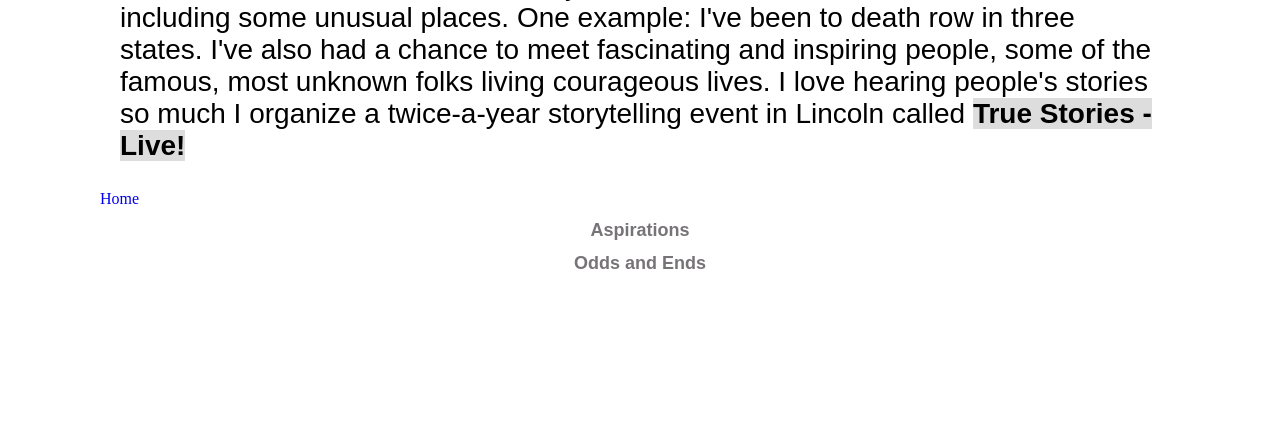
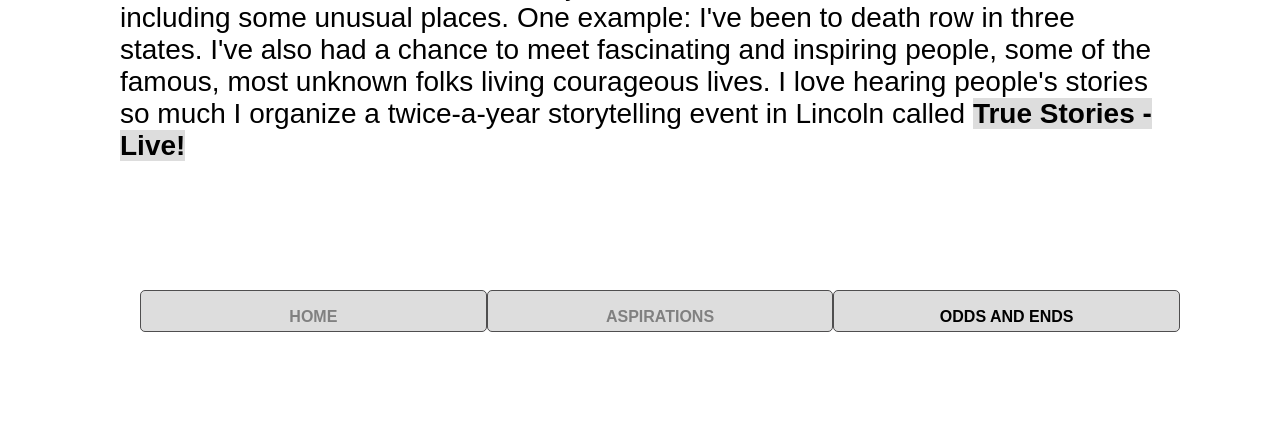
Before and after one commit to davidmartin77/personal_site, a PHP site: page /odds_and_ends.php in a window 1280 px wide. Shown: the part 452-884 px from the top of the page. Before the commit the page ends 721 px from the top, so only its background shows below. Run offline with PHP 8.4, Linux system fonts and the light colour scheme.

Commit message:
shows current page with darker font. adds hover.

```diff
--- a/navigation.php
+++ b/navigation.php
@@ -3,15 +3,19 @@
 
 <div id="navigation">
 <ul>
+
 <li<?php if ($thisPage=="Home")
 echo " id=\"currentpage\""; ?>>
-<a href="index.php">Home</a>
-</li<?php if ($thisPage=="Aspirations")
+<a href="index.php">HOME</a></li>
+
+<li<?php if ($thisPage=="Aspirations")
 echo " id=\"currentpage\""; ?>>
-<a href = "aspirations.php">Aspirations</a></li>
+<a href="aspirations.php">ASPIRATIONS</a></li>
+
 <li<?php if ($thisPage=="odds_and_ends")
 echo " id=\"currentpage\""; ?>>
-<a href="odds_and_ends.php">Odds and Ends</a></li>
+<a href="odds_and_ends.php">ODDS AND ENDS</a></li>
 
 </ul>
 </div>
+</html>
--- a/odds_and_ends.php
+++ b/odds_and_ends.php
@@ -1,13 +1,5 @@
 <?php
 	$thisPage="odds_and_ends";
-
-// 	function iscurrentpage ($pagename, $currentpage) {
-
-// 		if ($pagename == $currentpage) {
-// 			echo "pageslist__pagesitem--current page";
-// 	}
-// }
-
 ?>
 
 
@@ -36,25 +28,9 @@
 
  </div>
 
-<div class = "navigation">
+ <?php include("navigation.php"); ?>
 
-			<a class = "navigation__item" <?php if ($thisPage=="odds_and_ends") {echo " id=\"navigation__item--currentPage\"";} ?> href = "index.php">
-				Home
-			</a>
 
-		<div class = "navigation__item">
-			<a href = "aspirations.php">
-				<h1> Aspirations </h1>
-			</a>
-		</div>
-
-		<div class = "navigation__item">
-			<a href = "odds_and_ends.php">
-				<h1> Odds and Ends </h1>
-			</a>
-		</div>
-
-	</div>
 
 
 
--- a/stylesheet.css
+++ b/stylesheet.css
@@ -60,9 +60,7 @@ a {
 
 #navigation ul {
 	display: -webkit-flex;
-	-webkit-justify-content: space-around;
-	-webkit-align-items: flex-end;
-	padding-top: 50px;
+		padding-top: 100px;
 }
 
 #navigation li {
@@ -71,30 +69,30 @@ a {
 	-webkit-align-items: flex-end;
 	height: 40px;
 	width: 400px;
-	background-color: #dddddd;
-	border-color: #4f4E4f;
 	border-style: solid;
 	border-width: 1px;
 	border-radius: 5px;
-}
-#navigation a {
-	color: #666666;
-	font-weight: bold;
-
+	background-color: #dddddd;
+	border-color: #4f4E4f;
 }
 
-#navigation #currentPage a {
-	display: -webkit-flex;
-	-webkit-justify-content: space-around;
-	-webkit-align-items: flex-end;
-	font-size: 20px;
+#navigation a {
+	color: #808080;
 	font-family: arial;
-	font: center;
+	font-weight: bold;
+	padding: 5px 10px;
+	text-decoration: none;
+}
+
+#navigation a:hover {
 	color: yellow;
-	background-color: #1e3047;
-	border-style: solid;
-	border-color: yellow;
 }
+
+#navigation #currentpage a {
+	color: black;
+}
+
+
 
 .socialmedia {
 	padding-top: 50px;
```
Also changed, not shown: aspirations.php (+0 -31 lines), index.php (+1 -9 lines).
